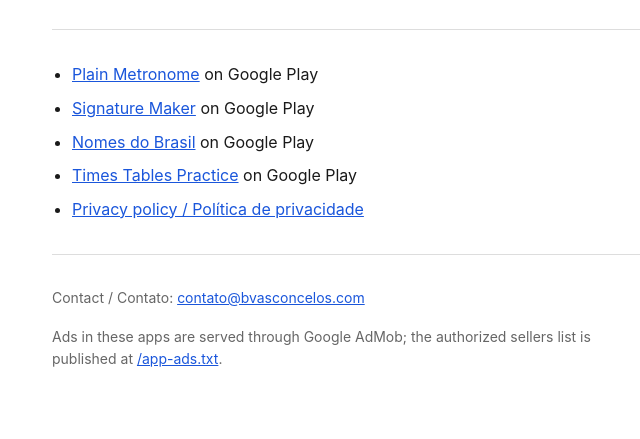
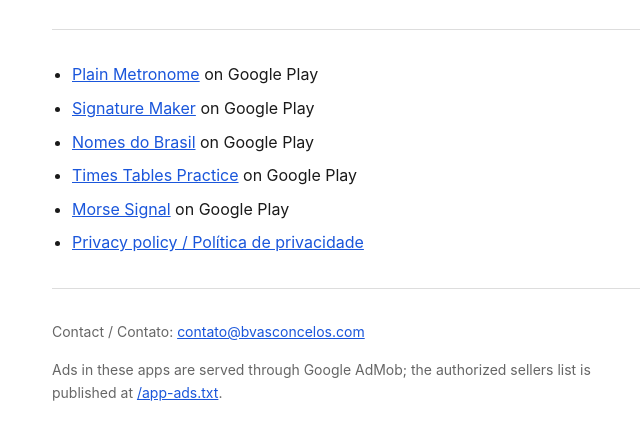
Before and after one commit to the1000apps/the1000apps.github.io, a plain HTML site: page index.html in a window 1280 px wide. Shown: the part 161-600 px from the top of the page, without its empty margins (288-928 px from the left). Drawn offline with Linux system fonts and the light colour scheme.

Commit message:
Add Morse Signal Google Play link
Co-Authored-By: Claude Opus 5.5 <noreply@anthropic.com>

```diff
--- a/index.html
+++ b/index.html
@@ -35,6 +35,7 @@
     <li><a href="https://play.google.com/store/apps/details?id=com.brenoapps.signaturemaker">Signature Maker</a> on Google Play</li>
     <li><a href="https://play.google.com/store/apps/details?id=com.brenoapps.branomes">Nomes do Brasil</a> on Google Play</li>
     <li><a href="https://play.google.com/store/apps/details?id=com.brenoapps.timestables">Times Tables Practice</a> on Google Play</li>
+    <li><a href="https://play.google.com/store/apps/details?id=com.brenoapps.morsedecoder">Morse Signal</a> on Google Play</li>
     <li><a href="/privacy/">Privacy policy / Pol&iacute;tica de privacidade</a></li>
   </ul>
 
```
